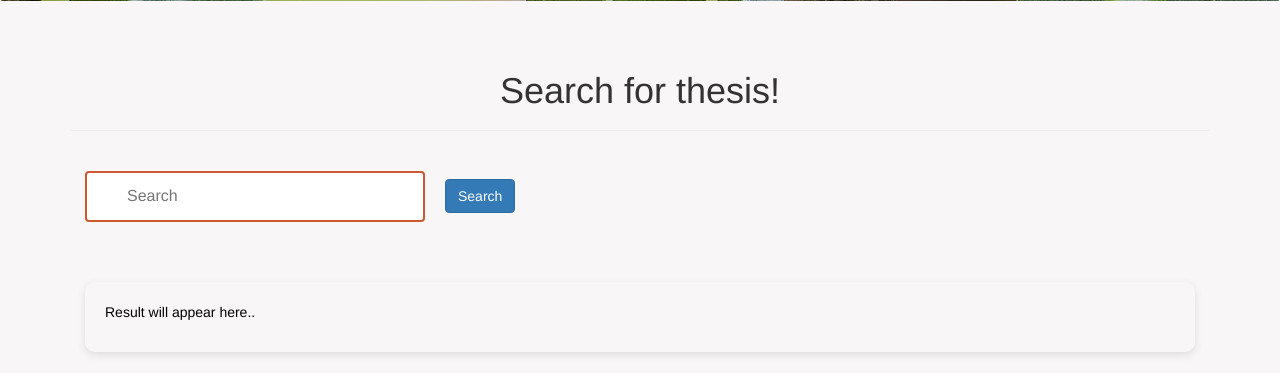
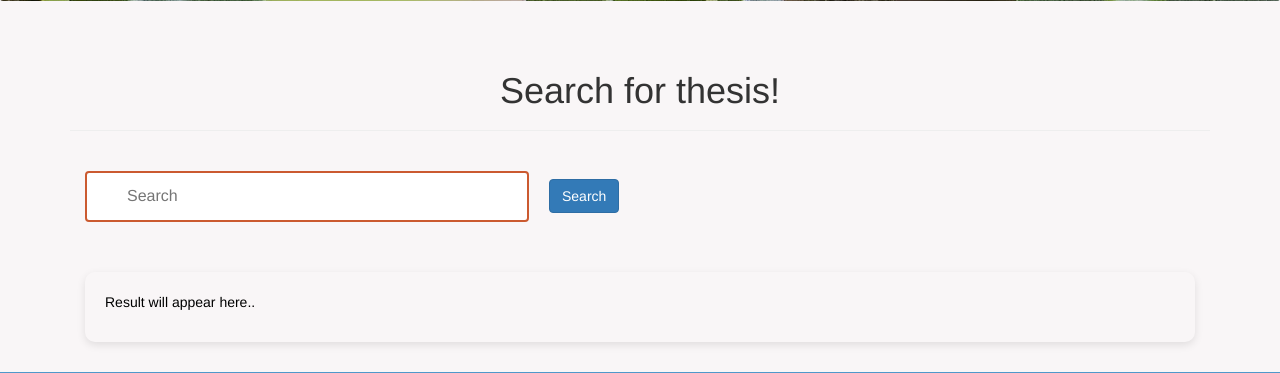
Before and after one commit to Shakileash5/sacon, a Flask app: page / in a window 1280 px wide. Shown: the part 977-1350 px from the top of the page. Run offline with Flask 2, Linux system fonts and the light colour scheme; data that the repository does not hold is empty; some libraries are stand-ins or nearby versions.

Commit message:
Search button modification

```diff
--- a/requirements.txt
+++ b/requirements.txt
@@ -17,7 +17,6 @@ oauth2client==4.1.2
 protobuf==4.0.0rc2
 pyasn1==0.4.8
 pyasn1-modules==0.2.8
-pycryptodome==3.9.8
 Pyrebase4==4.4.0
 python-jwt==2.0.1
 requests==2.24.0
--- a/static/main.css
+++ b/static/main.css
@@ -265,7 +265,7 @@
     }
 
     input[type="text"] {
-        width: 340px;
+        width: 40%;
         box-sizing: border-box;
         border: 2px solid #cb5a30;
         border-radius: 4px;
@@ -279,14 +279,14 @@
     }
 
     input[type="text"]:focus {
-        width: 500px;
+        width: 60%;
     }
 
-    @media only screen and (max-width: 600px) {
+    /* @media only screen and (max-width: 600px) {
         input[type="text"]:focus {
             width: 350px !important;
         }
-    }
+    } */
 
     .logout-text {
         margin-top: 10px;
@@ -513,5 +513,4 @@
 
     .search-btn-main{
         margin-left: 20px;
-        margin-bottom: 10px;
     }
--- a/templates/index.html
+++ b/templates/index.html
@@ -180,9 +180,9 @@
                     <div class="page-header">
                         <h1>Search for thesis!</h1>
                     </div><br />
-                    <div class="col-sm-8">
+                    <div class="col-sm-12">
                         <form class="form-inline" method="GET">
-                            <p><input type="text" name="key" id="search_text" placeholder="Search"></p>
+                            <input type="text" name="key" id="search_text" placeholder="Search">
                             <span class="btn btn-primary search-btn-main">Search</span>
                         </form>
                     </div>
```
